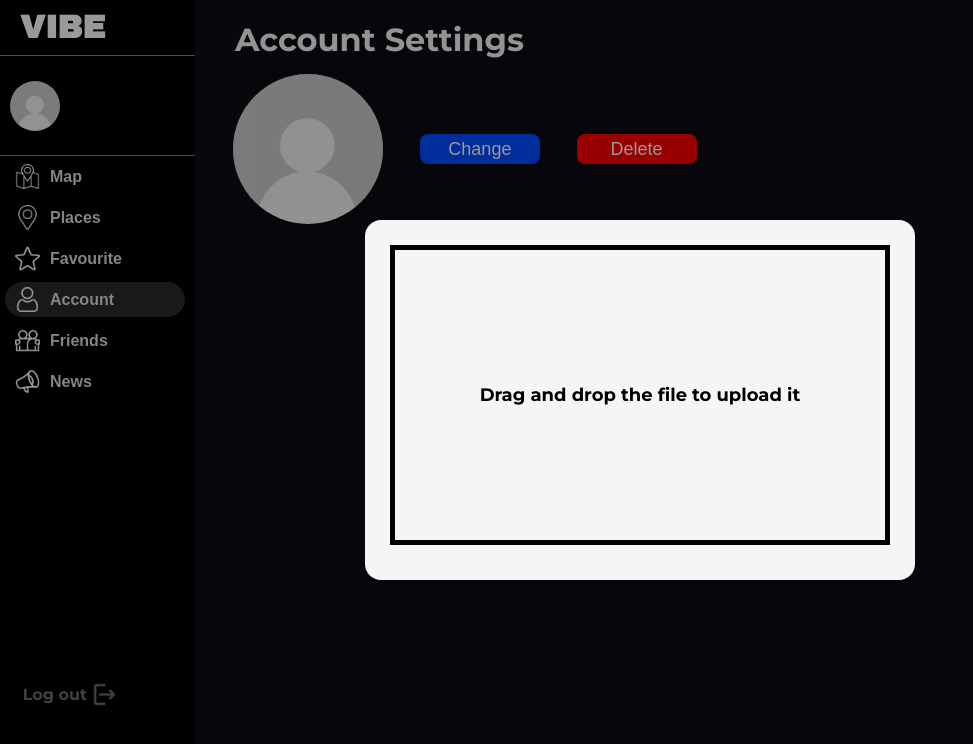
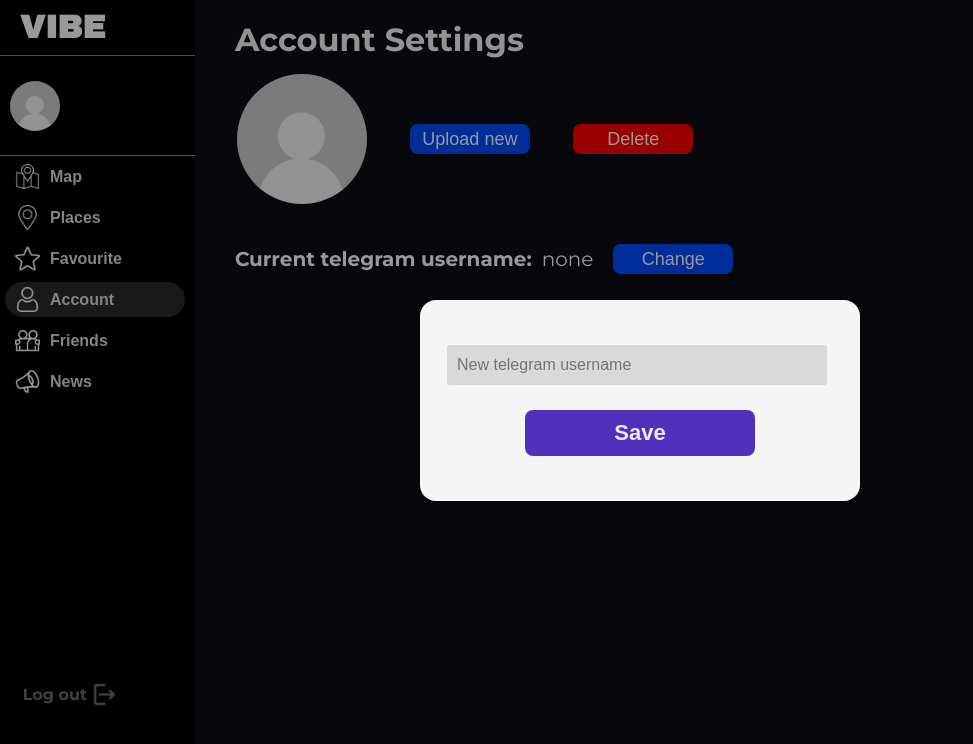
Before and after one commit to ysayonnar/vibe, a React (Create React App) app in the folder client/: page /user in a window 1280 px wide. Both pictures are taken after a click on the button "Change". Shown: the top 744 px of the page, without its empty margins (0-973 px from the left). Built offline with nearby package versions, Linux system fonts and the light colour scheme; no server answers.

Commit message:
created modal for tg username change

```diff
--- a/client/src/components/UserSettings.jsx
+++ b/client/src/components/UserSettings.jsx
@@ -4,6 +4,8 @@ import axios from 'axios'
 import CustomButton from './UI/CustomButton/CustomButton'
 import Modal from './UI/Modal/Modal'
 import Drag from './UI/Drag/Drag'
+import FormInput from '../components/UI/FormInput/FormInput'
+import FormButton from '../components/UI/FormButton/FormButton'
 
 const UserSettings = () => {
 	const [isAvatarChangeModal, setIsAvatarChangeModal] = useState(false)
@@ -12,6 +14,9 @@ const UserSettings = () => {
 		msg: '',
 		color: '',
 	})
+	const [isTgModal, setIsTgModal] = useState(false)
+	const [tg, setTg] = useState('')
+	const [tgSetting, setTgSettings] = useState({ msg: '', color: '' })
 	const [user, setUser] = useState({})
 	useEffect(() => {
 		fetchUserData()
@@ -39,6 +44,32 @@ const UserSettings = () => {
 				setDeleteAvatarMessage({ msg: e.response.data.message, color: 'red' })
 			})
 	}
+
+	async function editTelegram() {
+		await axios
+			.post(
+				'http://localhost:5000/user/tg',
+				{ telegram_username: tg },
+				{ headers: { authorization: `Bearer ${localStorage.getItem('auth')}` } }
+			)
+			.then(res => {
+				setUser({ ...user, telegram_username: tg })
+				setTg('')
+				setTgSettings({
+					msg: 'Successfully changed',
+					color: 'green',
+				})
+			})
+			.catch(e => {
+				console.log(e)
+				setTg('')
+				setTgSettings({
+					msg: e.response.data.message,
+					color: 'red',
+				})
+			})
+	}
+
 	return (
 		<div className='user__settings__container'>
 			<h1 className='user__settings__title'>Account Settings</h1>
@@ -49,13 +80,31 @@ const UserSettings = () => {
 					className='user__settings__avatar__img'
 				/>
 				<CustomButton onClick={() => setIsAvatarChangeModal(true)}>
-					Change
+					Upload new
 				</CustomButton>
 				<CustomButton
 					style={{ backgroundColor: 'red' }}
 					onClick={() => setIsAvatarDeleteModal(true)}
 				>
 					Delete
+				</CustomButton>
+			</div>
+			<div className='user__settings__telegram'>
+				<div className='user__settings__telegram__container'>
+					<h1>Current telegram username: </h1>
+					{user.telegram_username ? (
+						<a href={`https://t.me/${user.telegram_username.substring(1)}`}>
+							{user.telegram_username}
+						</a>
+					) : (
+						'none'
+					)}
+				</div>
+				<CustomButton
+					style={{ marginLeft: '20px' }}
+					onClick={() => setIsTgModal(true)}
+				>
+					Change
 				</CustomButton>
 			</div>
 			{isAvatarChangeModal && (
@@ -93,6 +142,25 @@ const UserSettings = () => {
 					</div>
 				</Modal>
 			)}
+			{isTgModal && (
+				<Modal isModal={isTgModal} setIsModal={setIsTgModal}>
+					<div className='tg__edit__container'>
+						<FormInput
+							value={tg}
+							onChange={e => setTg(e.target.value)}
+							placeholder='New telegram username'
+							style={{ backgroundColor: '#d9d9d9', color: 'black' }}
+						/>
+						<FormButton
+							style={{ marginTop: '5px' }}
+							onClick={() => editTelegram()}
+						>
+							Save
+						</FormButton>
+						<h1 style={{ color: tgSetting.color }}>{tgSetting.msg}</h1>
+					</div>
+				</Modal>
+			)}
 		</div>
 	)
 }
--- a/client/src/styles/main.css
+++ b/client/src/styles/main.css
@@ -178,8 +178,8 @@ body {
 }
 
 .user__settings__avatar__img {
-	width: 150px;
-	height: 150px;
+	width: 130px;
+	height: 130px;
 	border-radius: 50%;
 }
 
@@ -221,3 +221,31 @@ body {
 	font-size: 18px;
 	border-radius: 5px;
 }
+
+.user__settings__telegram {
+	display: flex;
+	align-items: center;
+	margin: 40px;
+	color: white;
+	font-size: 20px;
+}
+
+.user__settings__telegram__container {
+	display: flex;
+}
+
+.user__settings__telegram__container a {
+	font-style: italic;
+	text-decoration: none;
+	color: green;
+}
+
+.user__settings__telegram h1 {
+	font-size: 20px;
+	margin-right: 10px;
+}
+
+.tg__edit__container h1 {
+	font-size: 20px;
+	text-align: center;
+}
```
